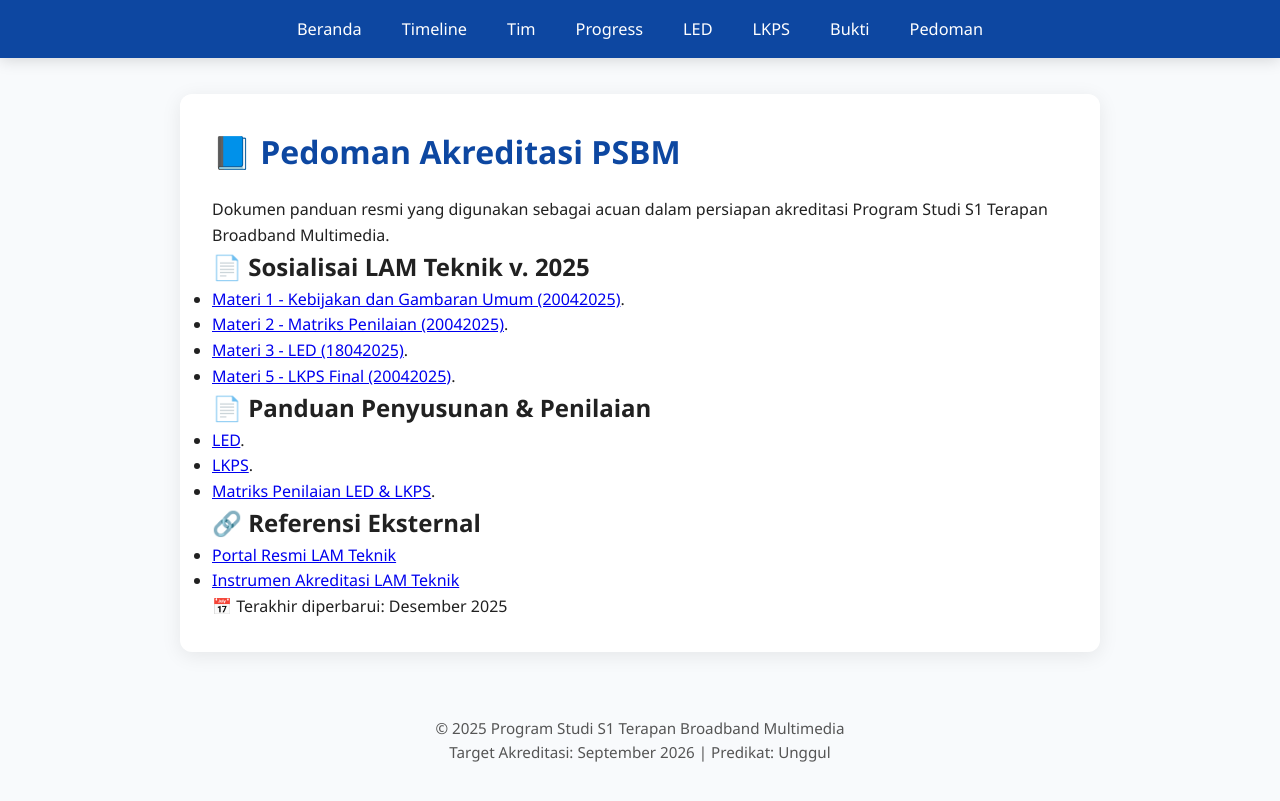
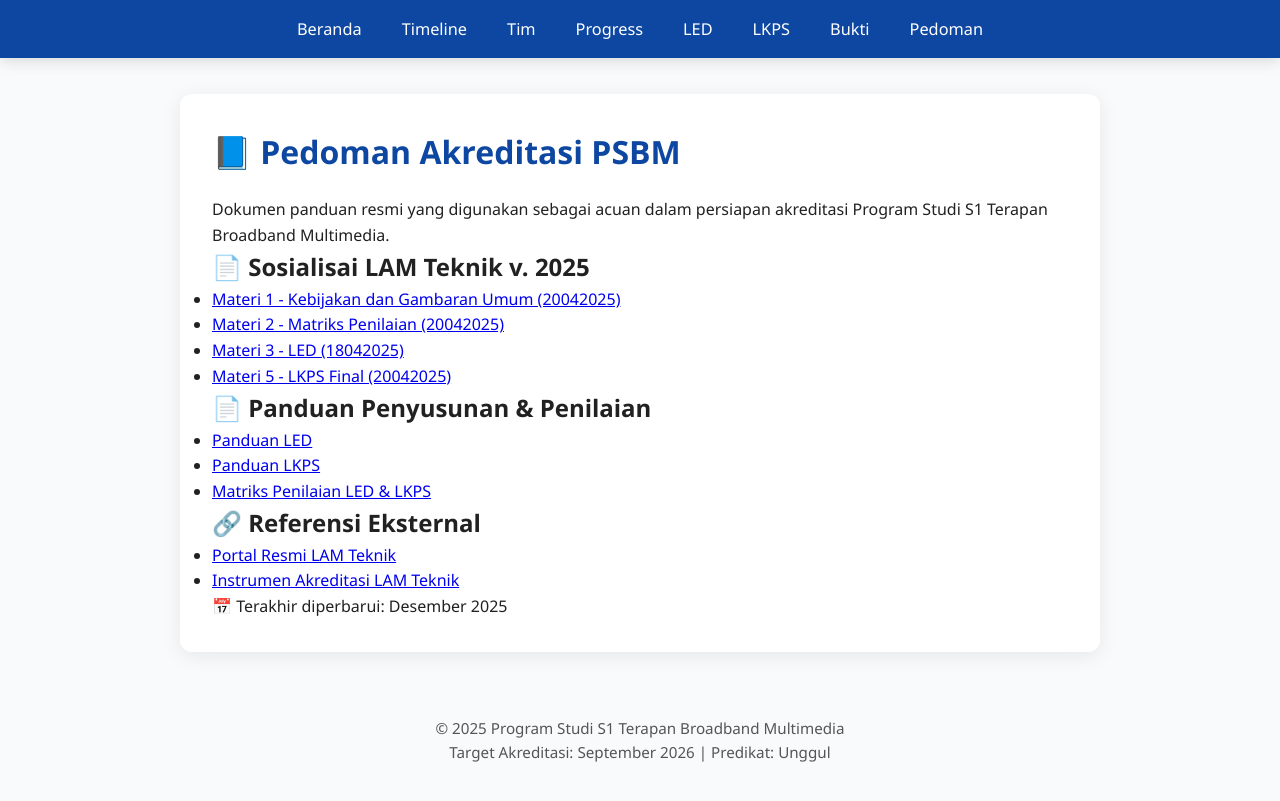
Before and after one commit to portal-psbm/aksibm-26, a Jekyll site: the page built from pedoman.md, in a window 1280 px wide. Shown: the top 801 px of the page. Built offline with Jekyll 4.4.1, drawn with Linux system fonts in a browser that asks for light colours.

Commit message:
Update pedoman

```diff
--- a/pedoman.md
+++ b/pedoman.md
@@ -9,18 +9,18 @@ permalink: /pedoman/
 Dokumen panduan resmi yang digunakan sebagai acuan dalam persiapan akreditasi Program Studi S1 Terapan Broadband Multimedia.
 
 ## 📄 Sosialisai LAM Teknik v. 2025
-- [Materi 1 - Kebijakan dan Gambaran Umum (20042025)](/aksibm-26/assets/pedoman/kebijakan_dan_gambaran_umum.pdf).
-- [Materi 2 - Matriks Penilaian (20042025)](/aksibm-26/assets/pedoman/matriks_penilaian.pdf).
-- [Materi 3 - LED (18042025)](/aksibm-26/assets/pedoman/led.pdf).
-- [Materi 5 - LKPS Final (20042025)](/aksibm-26/assets/pedoman/lkps.pdf).
+   - [Materi 1 - Kebijakan dan Gambaran Umum (20042025)](/aksibm-26/assets/pedoman/kebijakan_dan_gambaran_umum.pdf)
+   - [Materi 2 - Matriks Penilaian (20042025)](/aksibm-26/assets/pedoman/matriks_penilaian.pdf)
+   - [Materi 3 - LED (18042025)](/aksibm-26/assets/pedoman/led.pdf)
+   - [Materi 5 - LKPS Final (20042025)](/aksibm-26/assets/pedoman/lkps.pdf)
 
 ## 📄 Panduan Penyusunan & Penilaian
-- [LED](/aksibm-26/assets/pedoman/panduan_penyusunan_led_2025.pdf).
-- [LKPS](/aksibm-26/assets/pedoman/panduan_penyusunan_lkps_2025.pdf).
-- [Matriks Penilaian LED & LKPS](/aksibm-26/assets/pedoman/pedoman_matrik_penilaian_2025.pdf).
+   - [Panduan LED](/aksibm-26/assets/pedoman/panduan_penyusunan_led_2025.pdf)
+   - [Panduan LKPS](/aksibm-26/assets/pedoman/panduan_penyusunan_lkps_2025.pdf)
+   - [Matriks Penilaian LED & LKPS](/aksibm-26/assets/pedoman/pedoman_matrik_penilaian_2025.pdf)
 
 ## 🔗 Referensi Eksternal
-- [Portal Resmi LAM Teknik](https://lamteknik.or.id)
-- [Instrumen Akreditasi LAM Teknik](https://lamteknik.or.id/akreditasi/instrumen-akreditasi)
+   - [Portal Resmi LAM Teknik](https://lamteknik.or.id)
+   - [Instrumen Akreditasi LAM Teknik](https://lamteknik.or.id/akreditasi/instrumen-akreditasi)
 
 > 📅 Terakhir diperbarui: Desember 2025
```
